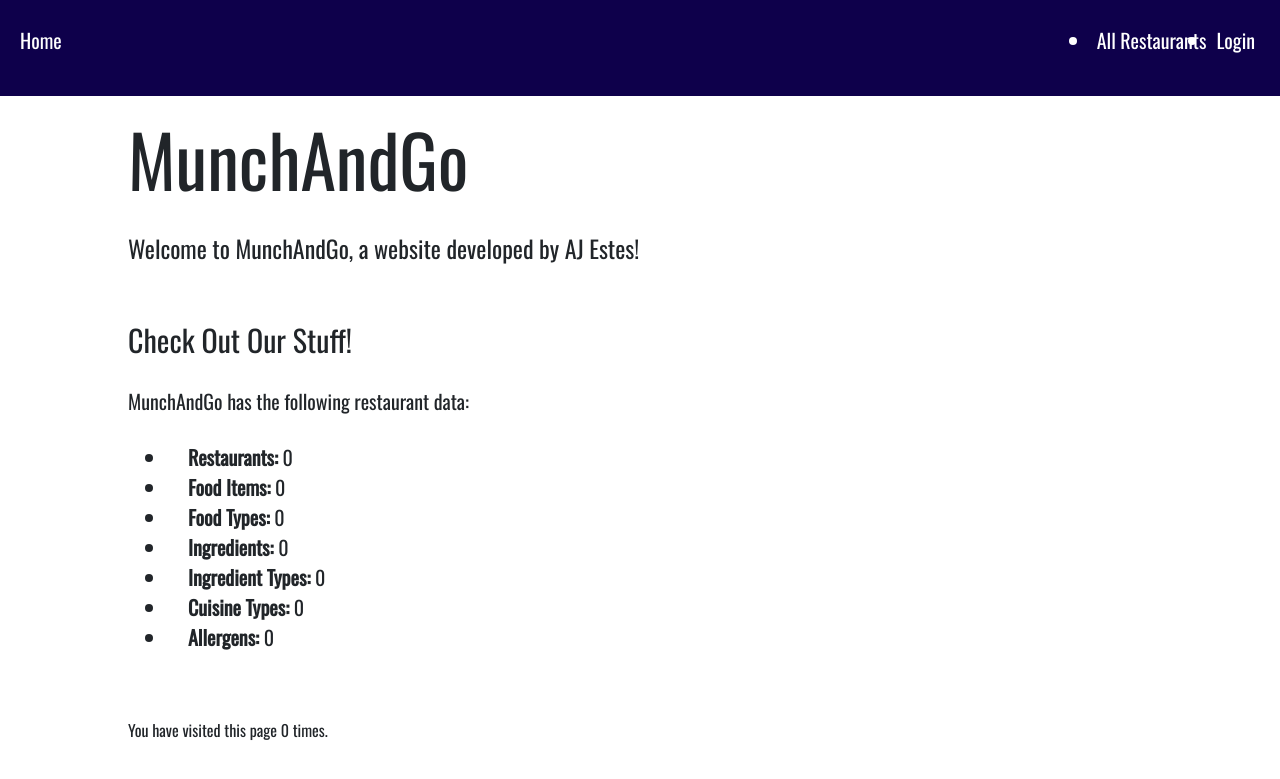
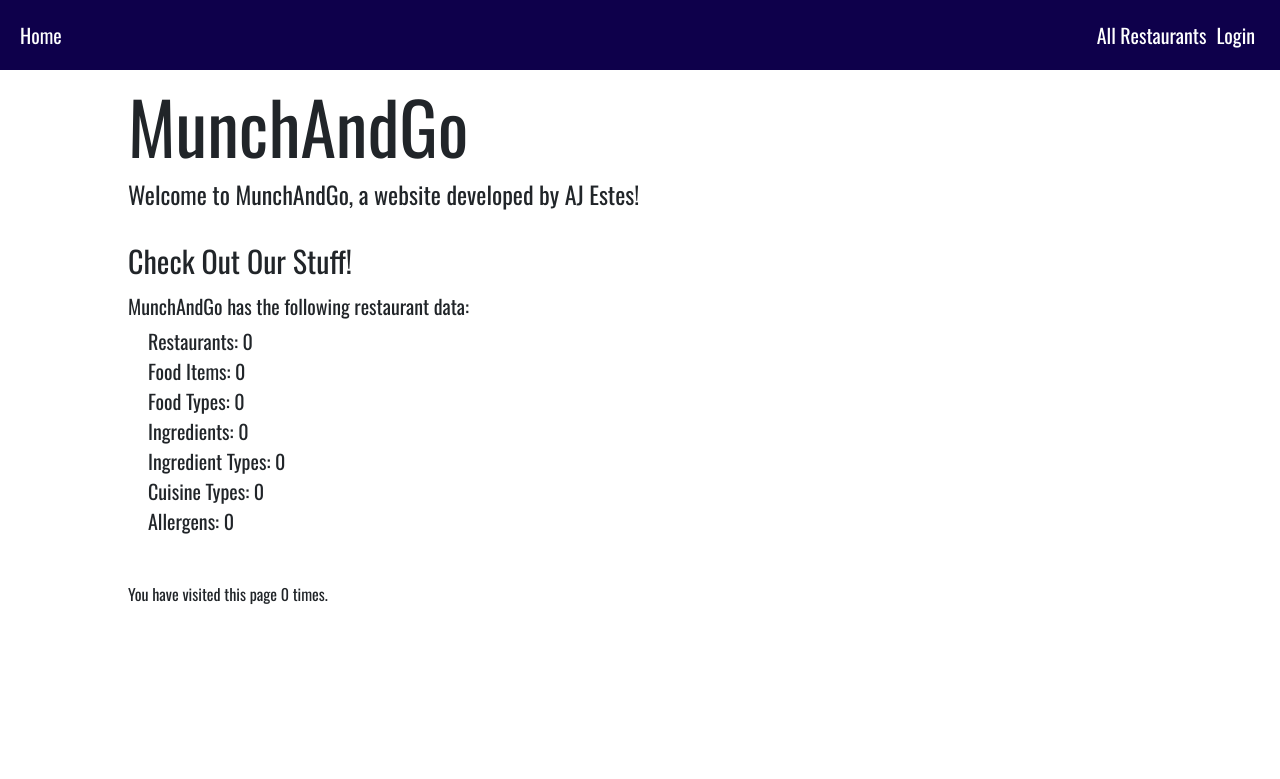
Before and after one commit to ajestes7/munchandgo, a Django app: page /menu/ in a window 1280 px wide. Shown: the top 779 px of the page. Run offline with Django 3.2, Linux system fonts and the light colour scheme; data that the repository does not hold is empty; some libraries are stand-ins or nearby versions.

Commit message:
Finalized styling

```diff
--- /dev/null
+++ b/munchandgo/menu/static/reset.css
@@ -0,0 +1,55 @@
+/* http://meyerweb.com/eric/tools/css/reset/
+   v2.0 | 20110126
+   License: none (public domain)
+*/
+
+html, body, div, span, applet, object, iframe,
+h1, h2, h3, h4, h5, h6, p, blockquote, pre,
+a, abbr, acronym, address, big, cite, code,
+del, dfn, em, img, ins, kbd, q, s, samp,
+small, strike, strong, sub, sup, tt, var,
+b, u, i, center,
+dl, dt, dd, ol, ul, li,
+fieldset, form, label, legend,
+table, caption, tbody, tfoot, thead, tr, th, td,
+article, aside, canvas, details, embed,
+figure, figcaption, footer, header, hgroup,
+menu, nav, output, ruby, section, summary,
+time, mark, audio, video {
+	border: 0;
+	font: inherit;
+	font-size: 100%;
+	margin: 0;
+	padding: 0;
+	vertical-align: baseline;
+}
+
+/* HTML5 display-role reset for older browsers */
+
+article, aside, details, figcaption, figure,
+footer, header, hgroup, menu, nav, section {
+	display: block;
+}
+
+body {
+	line-height: 1;
+}
+
+ol, ul {
+	list-style: none;
+}
+
+blockquote, q {
+	quotes: none;
+}
+
+blockquote:before, blockquote:after,
+q:before, q:after {
+	content: '';
+	content: none;
+}
+
+table {
+	border-collapse: collapse;
+	border-spacing: 0;
+}
--- a/munchandgo/menu/templates/base_generic.html
+++ b/munchandgo/menu/templates/base_generic.html
@@ -7,6 +7,7 @@
   <link rel="stylesheet" href="https://stackpath.bootstrapcdn.com/bootstrap/4.1.3/css/bootstrap.min.css" integrity="sha384-MCw98/SFnGE8fJT3GXwEOngsV7Zt27NXFoaoApmYm81iuXoPkFOJwJ8ERdknLPMO" crossorigin="anonymous">
   <!-- Add additional CSS in static file -->
   {% load static %}
+  <link rel="stylesheet" href="{% static 'reset.css' %}">
   <link rel="stylesheet" href="{% static 'styles.css' %}">
   <link href="https://fonts.googleapis.com/css?family=Oswald" rel="stylesheet">
   <link rel='shortcut icon' type='image/x-icon' href='../static/images/favicon.ico'/>
```
Also changed, not shown: munchandgo/foodshop/settings.py (+4 -4 lines).
